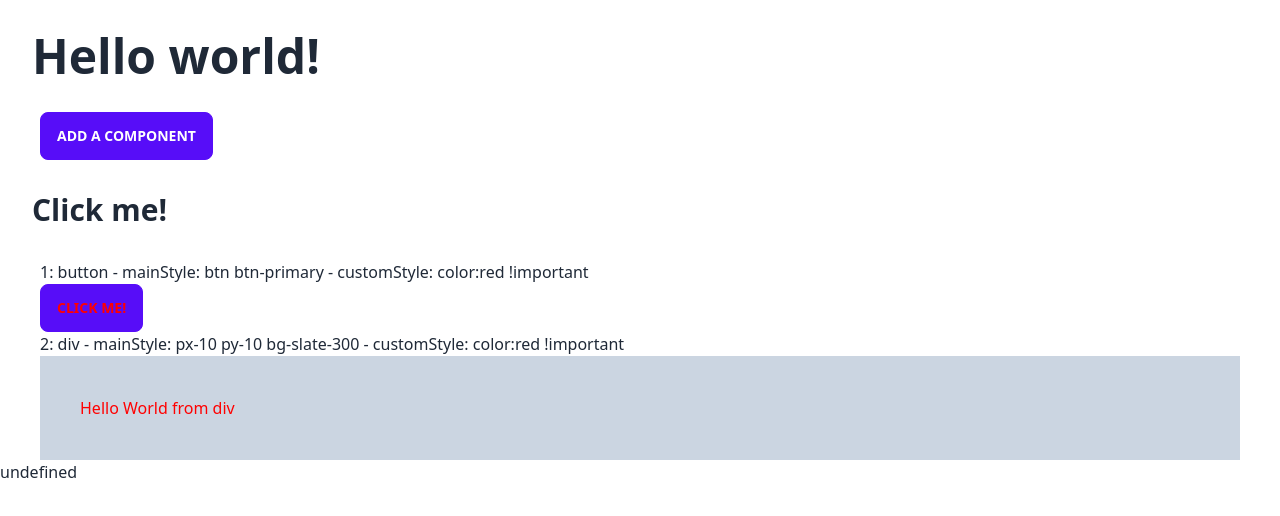
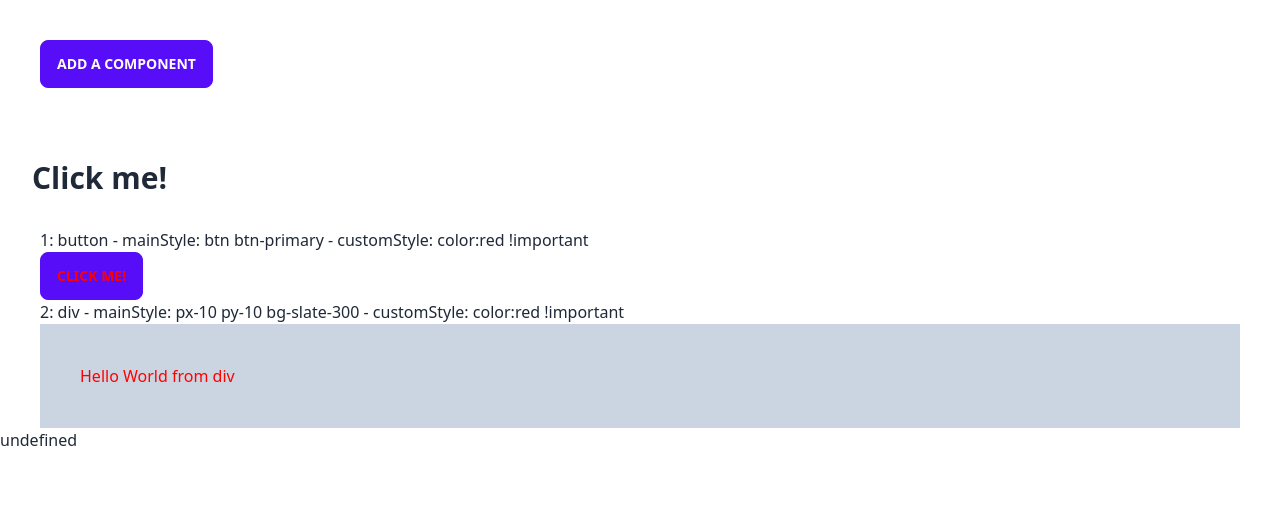
Before and after one commit to KibiLab/KibiWeb, a SvelteKit app: page / in a window 1280 px wide. Shown: the top 516 px of the page. Built offline with nearby package versions, Linux system fonts and the light colour scheme.

Commit message:
1 file modified

```diff
--- a/src/routes/+page.svelte
+++ b/src/routes/+page.svelte
@@ -18,23 +18,19 @@
     }
 	}
 
-
   $: {
     console.log(tempVar);
   }
 
 </script>
-
-<h1 class="text-5xl py-8 px-8 font-bold">
-  Hello world!
-</h1>
-<div class="px-10">
+<div class="px-10 py-10">
   <button class="btn btn-primary" on:click={addComponent}>
     Add a component
   </button>
 </div>
 
 <h1 class="text-3xl py-8 px-8 font-bold">{tempVar}</h1>
+
 <div class="px-10">
   <ul>
     {#each components as { id, mainStyle, customStyle, content }, i }
```
